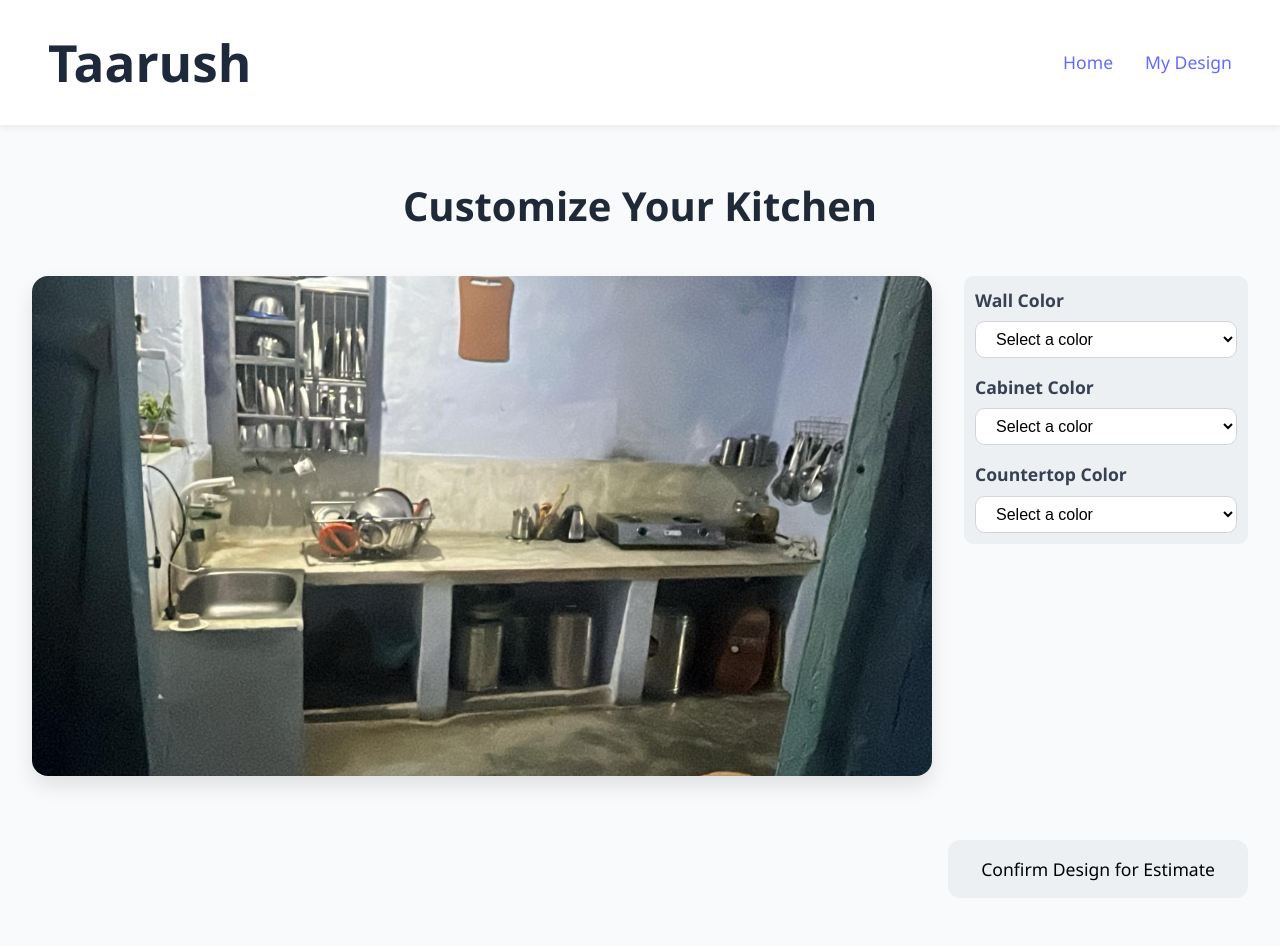
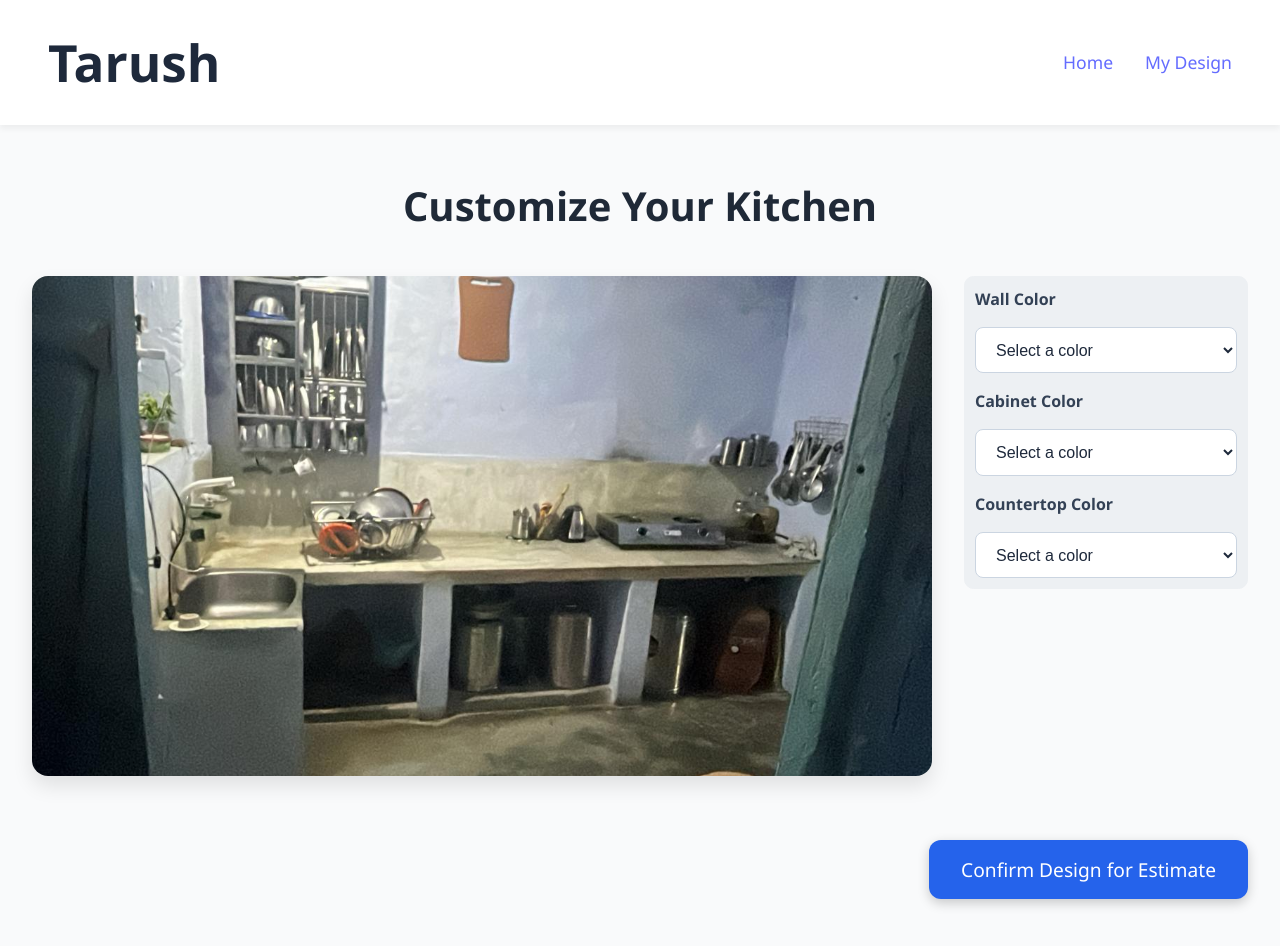
Before and after one commit to srishav08/tarush-mockup, a React (Vite) app: page /tarush-mockup/my-design in a window 1280 px wide. Built offline with nearby package versions, Linux system fonts and the light colour scheme.

Commit message:
UI revision

```diff
--- a/index.html
+++ b/index.html
@@ -4,7 +4,7 @@
     <meta charset="UTF-8" />
     <link rel="icon" href="https://img.icons8.com/ios-filled/50/ffffff/kitchen-room.png" type="image/png">
     <meta name="viewport" content="width=device-width, initial-scale=1.0" />
-    <title>Taarush</title>
+    <title>Tarush</title>
   </head>
   <body>
     <div id="root"></div>
--- a/src/pages/dealer-landing/ModularKitchenHomepage.css
+++ b/src/pages/dealer-landing/ModularKitchenHomepage.css
@@ -16,6 +16,26 @@ body {
     position: sticky;
     top: 0;
     z-index: 100;
+  }
+
+  .cta-button {
+    background-color: #2563eb;
+    color: white;
+    font-size: 1.2rem;
+    padding: 1rem 2rem;
+    border: none;
+    border-radius: 0.75rem;
+    cursor: pointer;
+    transition: background-color 0.3s ease;
+    display: flex;
+    flex-direction: column;
+    align-items: center;
+    text-align: center;
+    box-shadow: 0 4px 12px rgba(0, 0, 0, 0.2);
+  }
+
+  .cta-button:hover {
+    background-color: #1e40af;
   }
 
   header nav a {
--- a/src/pages/dealer-landing/ModularKitchenHomepage.jsx
+++ b/src/pages/dealer-landing/ModularKitchenHomepage.jsx
@@ -24,7 +24,7 @@ export default function ModularKitchenHomepage() {
     <div className="min-h-screen bg-white text-gray-800 font-sans">
       {showLoader && <FullPageLoader message="Generating Designs" />}
       <header className="py-4 px-6 flex justify-between items-center shadow-md">
-        <h1 className="cursor-pointer text-3xl font-bold" onClick={()=>{navigate('/')}}>Taarush</h1>
+        <h1 className="cursor-pointer text-3xl font-bold" onClick={()=>{navigate('/')}}>Tarush</h1>
         <nav className="space-x-6 text-lg">
           <a href="#about" className="hover:text-blue-600">About</a>
           <a href="#designs" className="hover:text-blue-600">Designs</a>
@@ -41,7 +41,7 @@ export default function ModularKitchenHomepage() {
           <p className="text-lg text-gray-600">
             Tailored modular kitchen designs crafted to match your lifestyle and home aesthetics.
           </p>
-          <Button className="text-lg px-8 py-4 mt-4" onClick={() => setShowModal(true)}>Get Designs</Button>
+          <Button className="cta-button" onClick={() => setShowModal(true)}>Design your kitchen</Button>
         </div>
         <img
           src={`${import.meta.env.BASE_URL}assets/images/kitchen_1.jpg`}
@@ -108,7 +108,7 @@ export default function ModularKitchenHomepage() {
       {showModal && <ImageUploadModal onClose={() => setShowModal(false)} onUpload={handleImageUpload} />}
 
       <footer className="text-center p-6 bg-gray-200 text-gray-700">
-        &copy; {new Date().getFullYear()} Taarush. All Rights Reserved.
+        &copy; {new Date().getFullYear()} Tarush. All Rights Reserved.
       </footer>
     </div>
   );
--- a/src/pages/design-displey/KitchenColorSelectionPage.css
+++ b/src/pages/design-displey/KitchenColorSelectionPage.css
@@ -138,3 +138,19 @@ header {
   flex-direction: row;
   justify-content: end;
 }
+
+.confirm-design-btn {
+  background-color: #2563eb;
+  color: white;
+  font-size: 1.2rem;
+  padding: 1rem 2rem;
+  border: none;
+  border-radius: 0.75rem;
+  cursor: pointer;
+  transition: background-color 0.3s ease;
+  display: flex;
+  flex-direction: column;
+  align-items: center;
+  text-align: center;
+  box-shadow: 0 4px 12px rgba(0, 0, 0, 0.2);
+}
--- a/src/pages/design-displey/KitchenColorSelectionPage.jsx
+++ b/src/pages/design-displey/KitchenColorSelectionPage.jsx
@@ -15,7 +15,7 @@ export default function KitchenColorSelectionPage() {
 
 
   const colorOptions = [
-    "White", "Pink", "Gray", "Olive", "Blue"
+    "Pink", "Blue"
   ];
 
   const counterTopColourOptions = [
@@ -23,7 +23,7 @@ export default function KitchenColorSelectionPage() {
   ]
 
   const cabinetColourOptions = [
-    "Black", "White", "Pink", "Brown"
+    "Black", "Brown"
   ]
 
   const dropdowns = [
@@ -80,7 +80,7 @@ export default function KitchenColorSelectionPage() {
     <div className="full-page-wrapper">
       {showLoader && <FullPageLoader message={loaderMessage} />}
       <header className="page-header">
-        <h1 className="cursor-pointer brand-logo" onClick={()=>{navigate('/')}}>Taarush</h1>
+        <h1 className="cursor-pointer brand-logo" onClick={()=>{navigate('/')}}>Tarush</h1>
         <nav className="header-nav">
           <a href="/" className="header-link">Home</a>
           <a href="/my-design" className="header-link">My Design</a>
--- a/src/pages/show-estimate/EstimatePage.css
+++ b/src/pages/show-estimate/EstimatePage.css
@@ -69,3 +69,38 @@
     font-size: 1.5rem;
     cursor: pointer;
   }
+
+  .dropdown-group {
+    display: flex;
+    flex-direction: column;
+    gap: 1.5rem;
+    margin: 2rem 0;
+  }
+
+  .dropdown-wrapper {
+    display: flex;
+    flex-direction: column;
+  }
+
+  .dropdown-wrapper label {
+    font-weight: 600;
+    font-size: 1rem;
+    margin-bottom: 0.5rem;
+    color: #334155;
+  }
+
+  .dropdown-wrapper select {
+    padding: 0.8rem 1rem;
+    font-size: 1rem;
+    border: 1px solid #cbd5e1;
+    border-radius: 0.5rem;
+    background-color: #ffffff;
+    color: #1e293b;
+    transition: border 0.3s, box-shadow 0.3s;
+  }
+
+  .dropdown-wrapper select:focus {
+    outline: none;
+    border-color: #2563eb;
+    box-shadow: 0 0 0 3px rgba(37, 99, 235, 0.2);
+  }
--- a/src/pages/show-estimate/EstimatePage.jsx
+++ b/src/pages/show-estimate/EstimatePage.jsx
@@ -1,11 +1,38 @@
-import React, { useState } from "react";
+import React, { useEffect, useState } from "react";
 import { useLocation, useNavigate } from "react-router-dom";
 import "./EstimatePage.css";
+import FullPageLoader from "../../components/ui/loader/FullPageLoader";
 
 export default function EstimatePage() {
   const { state } = useLocation();
   const navigate = useNavigate();
   const [showModal, setShowModal] = useState(false);
+  const [showLoader, setShowLoader] = useState(false);
+
+  const [materialChoice, setMaterialChoice] = useState("BWR");
+  const [shutterFinish, setShutterFinish] = useState("0.8 HGL");
+  const [hardwareChoice, setHardwareChoice] = useState("Indian");
+
+
+  const { image, selections } = state;
+  const basePrice = 90000;
+  const additionalCost = Object.keys(selections).length * 2500;
+  const totalEstimate = basePrice + additionalCost;
+
+
+  const handlePlaceOrder = () => {
+    setShowModal(true);
+  };
+
+  const handleOrderConfirm = () => {
+    setShowModal(false);
+    setShowLoader(true);
+    setTimeout(()=>{
+      setShowLoader(false);
+      navigate('/')
+    },2000)
+
+  }
 
   if (!state?.image || !state?.selections) {
     return (
@@ -15,26 +42,17 @@ export default function EstimatePage() {
       </div>
     );
   }
-
-  const { image, selections } = state;
-  const basePrice = 50000;
-  const additionalCost = Object.keys(selections).length * 2500;
-  const totalEstimate = basePrice + additionalCost;
-
-  const handlePlaceOrder = () => {
-    setShowModal(true);
-  };
-
   return (
     <div className="full-page-wrapper">
+      {showLoader && <FullPageLoader message="Placing Order" />}
       <header className="page-header">
-        <h1 className="cursor-pointer brand-logo" onClick={()=>{navigate('/')}}>Taarush</h1>
+        <h1 className="cursor-pointer brand-logo" onClick={()=>{navigate('/')}}>Tarush</h1>
         <nav className="header-nav">
           <a href="/" className="header-link">Home</a>
           <a href="/my-design" className="header-link">My Design</a>
         </nav>
       </header>
-    <div className="estimate-page full-width">
+      <div className="estimate-page full-width">
       <h1>Estimated Price for Your Design</h1>
 
       <div className="estimate-content">
@@ -50,10 +68,49 @@ export default function EstimatePage() {
             ))}
           </ul>
 
+          <h3>Choose Configuration:</h3>
+          <div className="dropdown-group">
+            <div className="dropdown-wrapper">
+              <label>Base Material</label>
+              <select
+                value={materialChoice}
+                onChange={(e) => setMaterialChoice(e.target.value)}
+              >
+                <option value="BWR">BWR</option>
+                <option value="BWP">BWP</option>
+                <option value="HDHDMR">HDHDMR</option>
+              </select>
+            </div>
+
+            <div className="dropdown-wrapper">
+              <label>Shutter Finish</label>
+              <select
+                value={shutterFinish}
+                onChange={(e) => setShutterFinish(e.target.value)}
+              >
+                <option value="0.8 HGL">0.8 HGL</option>
+                <option value="1mm HGL">1mm HGL</option>
+                <option value="Acrylic">Acrylic</option>
+              </select>
+            </div>
+
+            <div className="dropdown-wrapper">
+              <label>Hardware & Accessories</label>
+              <select
+                value={hardwareChoice}
+                onChange={(e) => setHardwareChoice(e.target.value)}
+              >
+                <option value="Indian">Indian</option>
+                <option value="Hettich">Hettich</option>
+                <option value="Hafele">Hafele</option>
+              </select>
+            </div>
+          </div>
+
           <div className="estimate-summary">
-            <p><strong>Base Price:</strong> ₹{basePrice.toLocaleString()}</p>
+            {/* <p><strong>Base Price:</strong> ₹{basePrice.toLocaleString()}</p>
             <p><strong>Customization Charges:</strong> ₹{additionalCost.toLocaleString()}</p>
-            <hr />
+            <hr /> */}
             <h2>Total Estimate: ₹{totalEstimate.toLocaleString()}</h2>
           </div>
 
@@ -66,7 +123,7 @@ export default function EstimatePage() {
       {showModal && (
         <div className="confirmation-modal">
           <div className="confirmation-content">
-            <span className="close-btn" onClick={() => navigate('/')}>
+            <span className="close-btn" onClick={handleOrderConfirm}>
               &times;
             </span>
             <h2>✅ Order Confirmed!</h2>
```
Also changed, not shown: public/assets/kitchen-mocks/blue-black-black.png (added), public/assets/kitchen-mocks/blue-default-black.png (renamed from public/assets/kitchen-mocks/blue-white-black-white-default.png).
